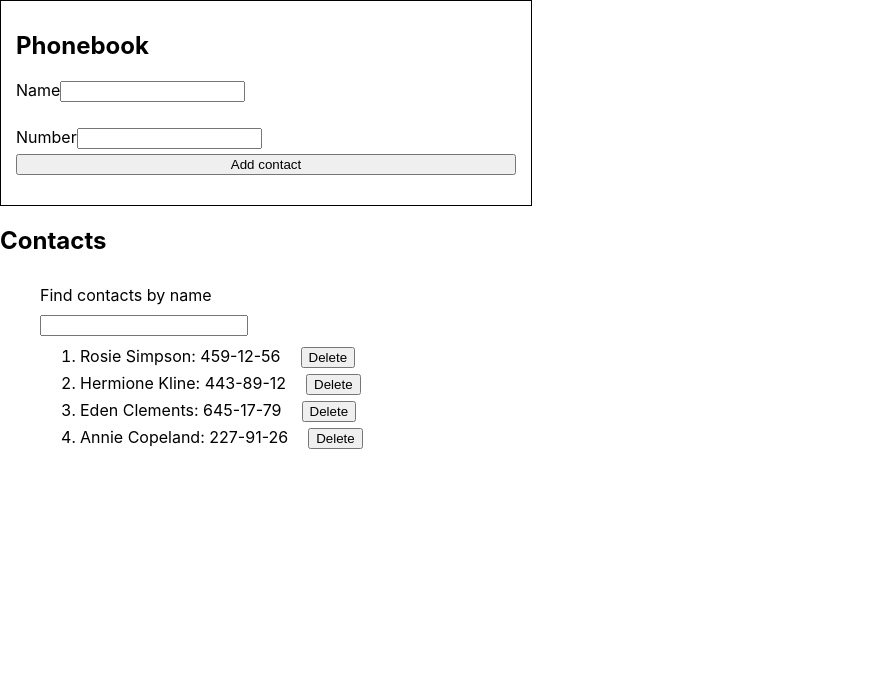
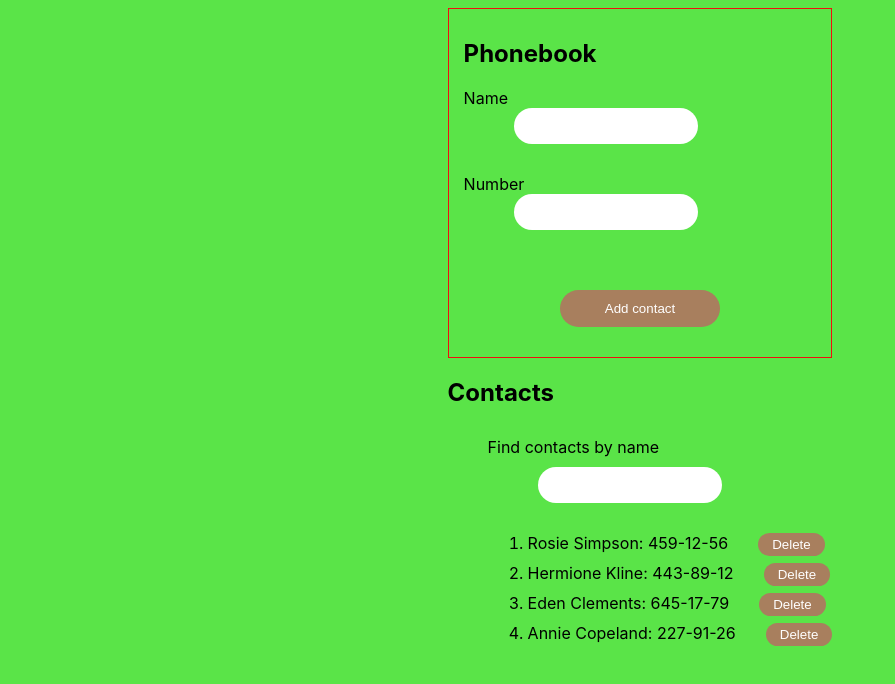
Before and after one commit to VitaliiKonta/goit-react-hw-03-phonebook, a React (Create React App) app: page / in a window 1280 px wide. Shown: the top 684 px of the page, without its empty margins (0-895 px from the left). Built offline with nearby package versions, Linux system fonts and the light colour scheme.

Commit message:
min. css added

```diff
--- a/src/components/ContactsFilter/contactsFilter.module.css
+++ b/src/components/ContactsFilter/contactsFilter.module.css
@@ -9,5 +9,15 @@
 }
 
 .filterInput {
-  max-width: 200px;
+  margin-bottom: 20px;
+  margin-left: 50px;
+
+  border: 0;
+  color: #080000;
+  width: 12em;
+  text-align: center;
+  padding: 0.8em 0.9em;
+  border-radius: 100px;
+  display: flex;
+  justify-content: center;
 }
--- a/src/components/ContactsForm/ContactsForm.jsx
+++ b/src/components/ContactsForm/ContactsForm.jsx
@@ -47,6 +47,7 @@ class ContactsForm extends Component {
         <label htmlFor="" className={css.label}>
           Number
           <input
+            className={css.input}
             type="tel"
             name="number"
             value={number}
@@ -56,7 +57,9 @@ class ContactsForm extends Component {
             required
           />
         </label>
-        <button type="submit">Add contact</button>
+        <button className={css.button} type="submit">
+          Add contact
+        </button>
       </form>
     );
   }
--- a/src/components/ContactsForm/contactsForm.module.css
+++ b/src/components/ContactsForm/contactsForm.module.css
@@ -1,5 +1,7 @@
 .form {
-  border: 1px solid #000;
+  display: flex;
+  justify-content: center;
+  border: 1px solid #f00f0f;
   display: flex;
   flex-direction: column;
   padding: 10px 15px 30px;
@@ -7,9 +9,35 @@
 }
 
 .label {
-  margin-bottom: 5px;
+  margin-bottom: 10px;
+  margin-right: 50px;
+  padding-right: 30px;
 }
 
 .input {
   margin-bottom: 20px;
+  margin-left: 50px;
+
+  border: 0;
+  color: #020000;
+  width: 12em;
+  text-align: center;
+  padding: 0.8em 0.9em;
+  border-radius: 100px;
+  display: flex;
+  justify-content: center;
 }
+
+.button {
+  margin-left: auto;
+  margin-right: auto;
+  margin-top: 30px;
+  border: 0;
+  color: #fff;
+  width: 12em;
+  text-align: center;
+  padding: 0.8em 0.9em;
+  border-radius: 100px;
+
+  background-color: #a87f5e;
+}
--- a/src/components/ContactsList/contactsList.module.css
+++ b/src/components/ContactsList/contactsList.module.css
@@ -1,11 +1,22 @@
-.deleteButton {
-  margin-left: 20px;
-}
-
 .contactItem {
-  margin-bottom: 5px;
+  margin-bottom: 7px;
 }
 
 .contactItem:last-of-type {
   margin-bottom: 0;
 }
+
+.deleteButton {
+  margin-left: 30px;
+  margin-right: auto;
+
+  border: 0;
+  color: #fff;
+  width: 5em;
+  text-align: center;
+  padding: 0.3em 0.3em;
+  border-radius: 100px;
+
+  background-color: #a87f5e;
+  cursor: pointer;
+}
--- a/src/index.css
+++ b/src/index.css
@@ -1,12 +1,14 @@
-@import-normalize;
-
 body {
-  margin: 0;
+  margin: 0, auto;
   font-family: -apple-system, BlinkMacSystemFont, 'Segoe UI', 'Roboto', 'Oxygen',
     'Ubuntu', 'Cantarell', 'Fira Sans', 'Droid Sans', 'Helvetica Neue',
     sans-serif;
+  color: black;
   -webkit-font-smoothing: antialiased;
   -moz-osx-font-smoothing: grayscale;
+  background-color: #5ae448;
+  display: flex;
+  justify-content: center;
 }
 
 code {
```
